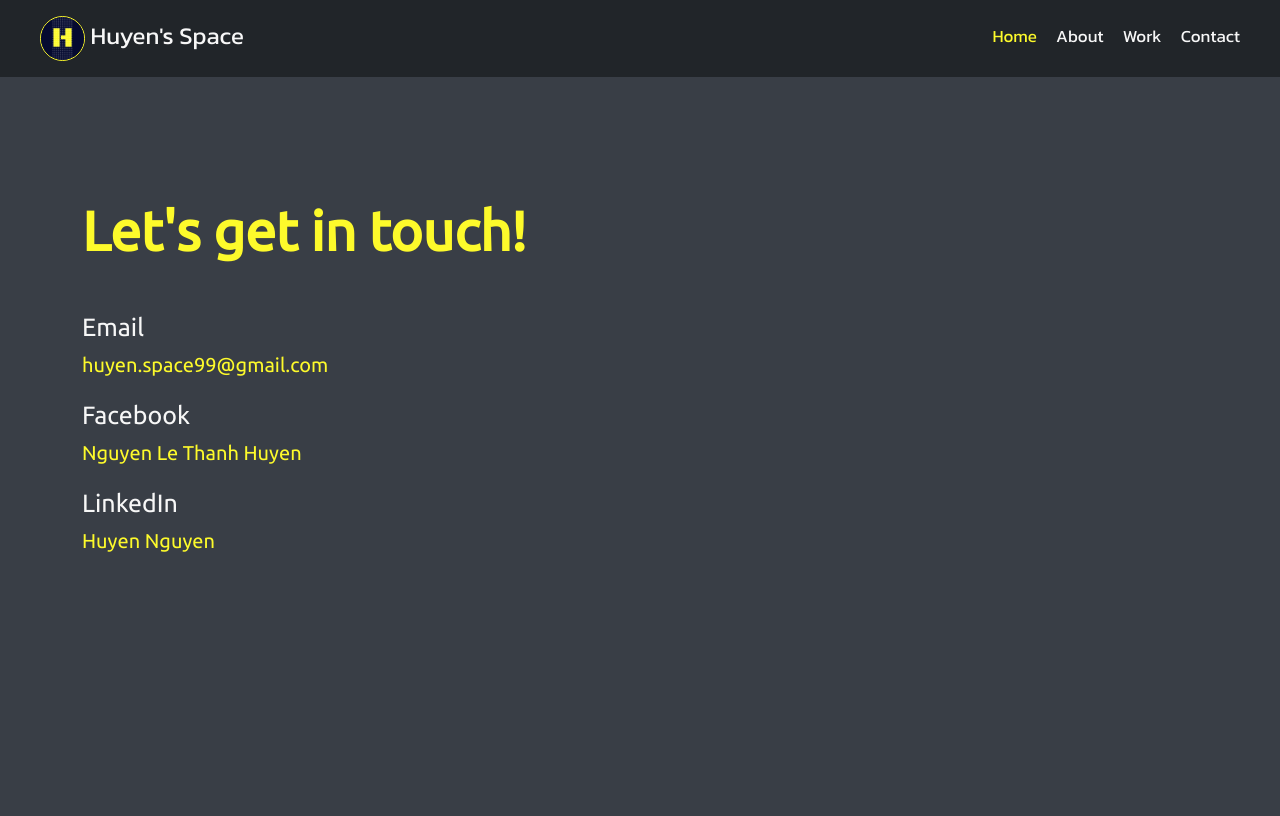
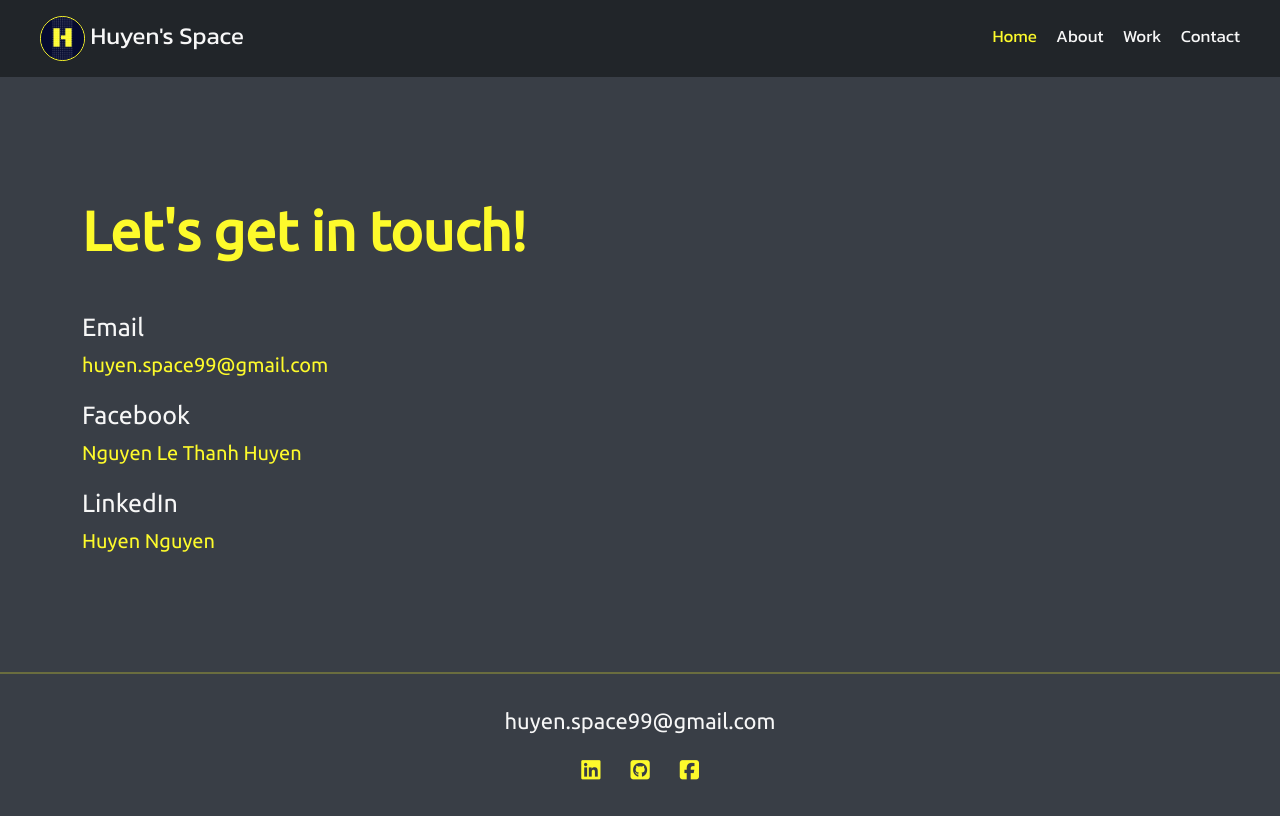
Before and after one commit to huyenspace/portfolio, a plain HTML site: page contact.html in a window 1280 px wide. Drawn offline with nearby package versions, Linux system fonts and the light colour scheme.

Commit message:
add footer

```diff
--- a/contact.html
+++ b/contact.html
@@ -82,5 +82,28 @@
       </div>
       </div>
     </div>
+        <hr />
+    <div class="container">
+      <footer>
+        <div class="d-flex justify-content-center mb-3">
+          <a href="mailto:huyen.space99@gmail.com" class="email-link"
+            >huyen.space99@gmail.com</a
+          >
+        </div>
+        <div class="d-flex justify-content-center social-links">
+          <a
+            href="https://www.linkedin.com/in/huyen-le-thanh-nguyen-085495215/"
+            target="_blank"
+            ><i class="fab fa-linkedin"></i
+          ></a>
+          <a href="https://github.com/huyenspace" target="_blank"
+            ><i class="fab fa-github-square"></i
+          ></a>
+          <a href="https://www.facebook.com/hhuyenn99/" target="_blank"
+            ><i class="fab fa-facebook-square"></i
+          ></a>
+        </div>
+      </footer>
+    </div>
   </body>
 </html>
--- a/style.css
+++ b/style.css
@@ -45,11 +45,35 @@ nav a {
   font-family: var(--name-font);
   transition: all 100ms ease-in-out;
 }
+footer {
+  margin: 30px 0;
+}
 nav a:hover {
   color: #fdfa2b;
 }
 nav li.active a {
   color: var(--heading-color);
+}
+footer .email-link {
+  text-decoration: none;
+  color: #f7f7f7;
+  font-family: var(--heading-font);
+  font-size: 22px;
+}
+footer .email-link:hover {
+  color: #fdfa2b;
+}
+footer .social-links a {
+  margin: 0 15px;
+  color: #fdfa2b;
+  font-size: 22px;
+  transition: all 100ms ease-in-out;
+}
+footer .social-links a:hover {
+  color: #f7f7f7;
+}
+hr {
+  border: 1px solid #fdfa2b;
 }
 .title {
   color: #f7f7f7;
@@ -152,6 +176,7 @@ nav li.active a {
   text-decoration: none;
   color: var(--heading-color);
   font-size: 20px;
+  transition: all 100ms ease-in-out;
 }
 .contact-content:hover {
   color: #fcd704;
```
Also changed, not shown: about.html (+23 -0 lines), index.html (+23 -0 lines), work.html (+23 -0 lines).
